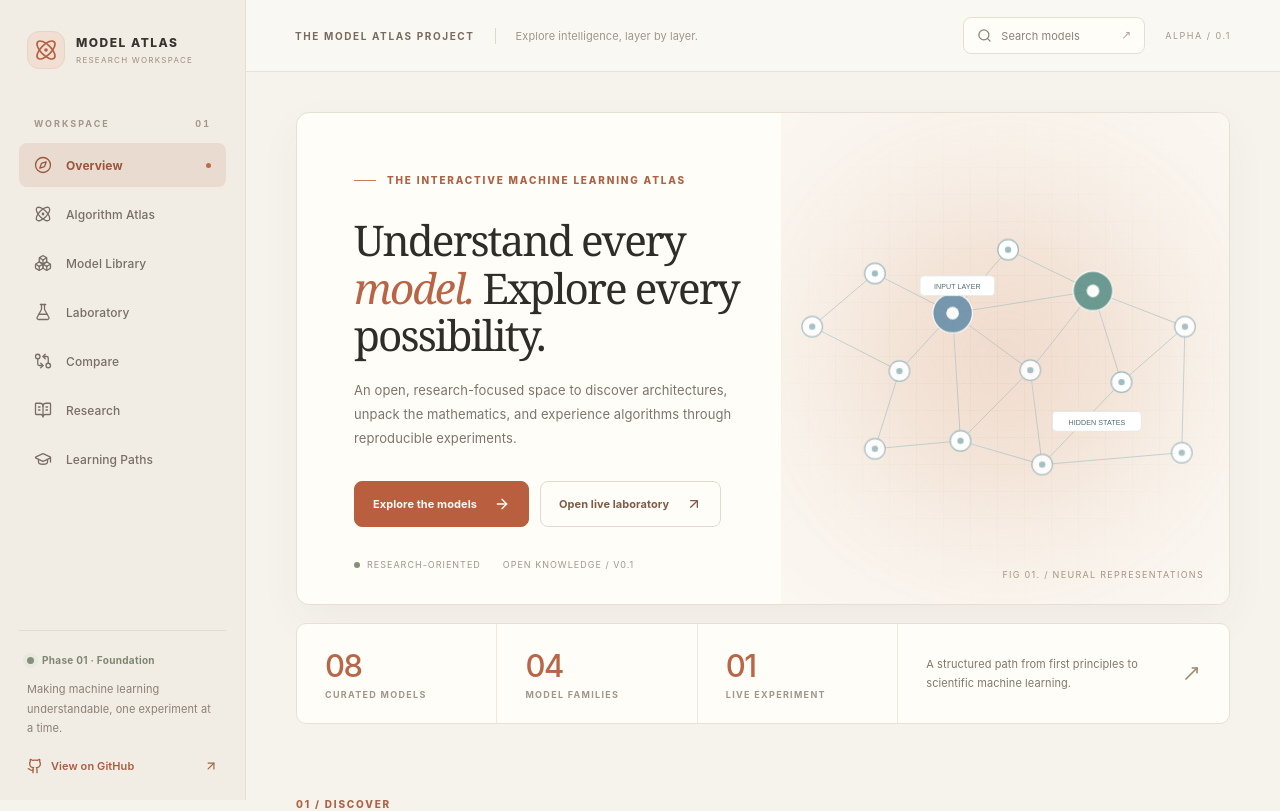
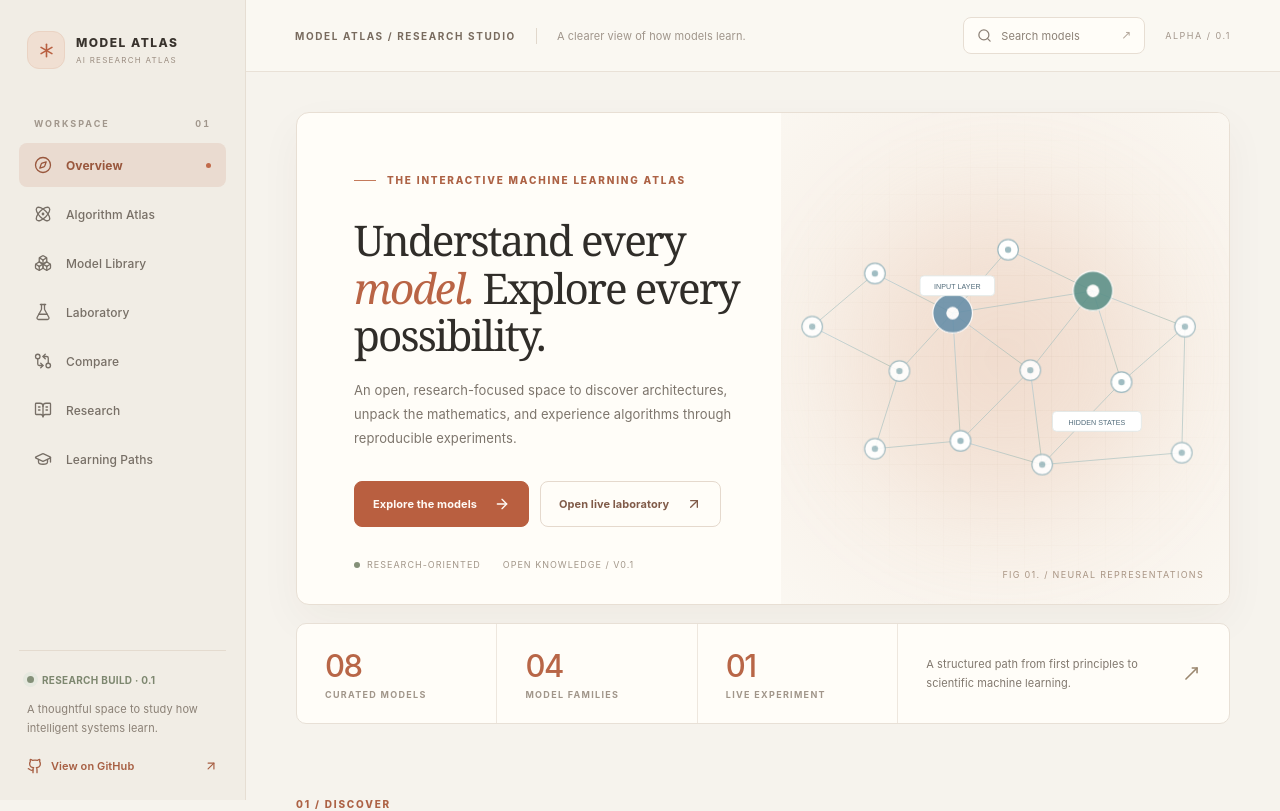
Before and after one commit to zeye-w/Model-Atlas, a Next.js app: page / in a window 1280 px wide. Shown: the top 811 px of the page. Built offline with nearby package versions, Linux system fonts and the light colour scheme.

Commit message:
style: align navigation and brand with warm editorial system

```diff
--- a/src/components/SiteShell.tsx
+++ b/src/components/SiteShell.tsx
@@ -2,7 +2,7 @@
 
 import Link from "next/link";
 import { usePathname } from "next/navigation";
-import { ArrowUpRight, Atom, BookOpenText, Boxes, Compass, FlaskConical, GitCompareArrows, Github, GraduationCap, Menu, Search, X } from "lucide-react";
+import { ArrowUpRight, Asterisk, Atom, BookOpenText, Boxes, Compass, FlaskConical, GitCompareArrows, Github, GraduationCap, Menu, Search, X } from "lucide-react";
 import { useState } from "react";
 
 const navigation = [
@@ -19,8 +19,8 @@ function SidebarContent({ onNavigate }: { onNavigate?: () => void }) {
   const pathname = usePathname();
   return <>
     <Link className="brand" href="/" onClick={onNavigate} aria-label="Model Atlas home">
-      <span className="brand-emblem"><Atom size={24} strokeWidth={1.65} /></span>
-      <span><strong>MODEL ATLAS</strong><small>RESEARCH WORKSPACE</small></span>
+      <span className="brand-emblem"><Asterisk size={25} strokeWidth={1.55} /></span>
+      <span><strong>MODEL ATLAS</strong><small>AI RESEARCH ATLAS</small></span>
     </Link>
     <div className="sidebar-section-label">WORKSPACE <span>01</span></div>
     <nav className="sidebar-nav" aria-label="Main navigation">
@@ -32,8 +32,8 @@ function SidebarContent({ onNavigate }: { onNavigate?: () => void }) {
       })}
     </nav>
     <div className="sidebar-footer">
-      <div className="sidebar-note"><span className="status-pulse"/><span>Phase 01 · Foundation</span></div>
-      <p>Making machine learning understandable, one experiment at a time.</p>
+      <div className="sidebar-note"><span className="status-pulse"/><span>RESEARCH BUILD · 0.1</span></div>
+      <p>A thoughtful space to study how intelligent systems learn.</p>
       <a href="https://github.com/zeye-w/Model-Atlas" target="_blank" rel="noreferrer"><Github size={16}/> View on GitHub <ArrowUpRight size={14}/></a>
     </div>
   </>;
@@ -49,8 +49,8 @@ export function SiteShell({ children }: { children: React.ReactNode }) {
       <header className="topbar">
         <div className="topbar-left">
           <button className="icon-button mobile-menu-trigger" onClick={() => setMenuOpen((v) => !v)} aria-label={menuOpen ? "Close navigation" : "Open navigation"}>{menuOpen ? <X size={21}/> : <Menu size={21}/>}</button>
-          <span className="topbar-eyebrow">THE MODEL ATLAS PROJECT</span>
-          <span className="topbar-separator"/><span className="topbar-location">Explore intelligence, layer by layer.</span>
+          <span className="topbar-eyebrow">MODEL ATLAS / RESEARCH STUDIO</span>
+          <span className="topbar-separator"/><span className="topbar-location">A clearer view of how models learn.</span>
         </div>
         <div className="topbar-actions">
           <Link className="topbar-search" href="/models"><Search size={15}/> <span>Search models</span><kbd>↗</kbd></Link>
```
